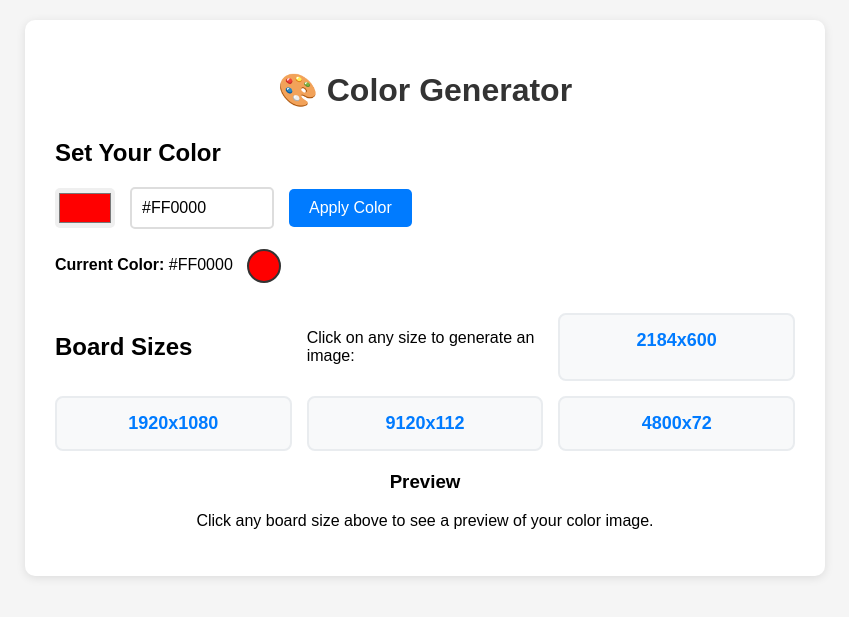
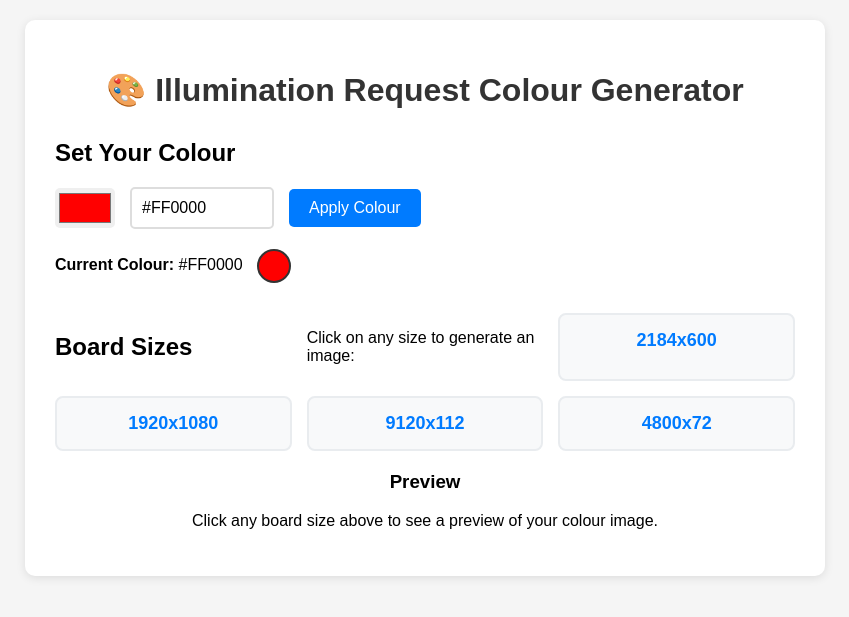
Before and after one commit to RossClarkCodes/illumination-request, a Flask app: page / in a window 1280 px wide. Shown: the top 617 px of the page, without its empty margins (215-1064 px from the left). Run offline with Flask 3, Linux system fonts and the light colour scheme.

Commit message:
Update UI text to use British spelling (Colour)

```diff
--- a/templates/index.html
+++ b/templates/index.html
@@ -102,20 +102,20 @@
 </head>
 <body>
     <div class="container">
-        <h1>🎨 Color Generator</h1>
+        <h1>🎨 Illumination Request Colour Generator</h1>
 
         <div class="color-section">
-            <h2>Set Your Color</h2>
+            <h2>Set Your Colour</h2>
             <form method="POST" action="/set_color">
                 <div class="color-input">
                     <input type="color" id="colorPicker" name="color" value="{{ current_color }}" onchange="updateTextInput()">
                     <input type="text" id="colorText" name="color_text" value="{{ current_color }}" onchange="updateColorPicker()">
-                    <button type="submit">Apply Color</button>
+                    <button type="submit">Apply Colour</button>
                 </div>
             </form>
 
             <div>
-                <strong>Current Color:</strong> {{ current_color }}
+                <strong>Current Colour:</strong> {{ current_color }}
                 <div class="current-color" style="background-color: {{ current_color }};"></div>
             </div>
         </div>
@@ -132,7 +132,7 @@
 
         <div class="preview">
             <h3>Preview</h3>
-            <p>Click any board size above to see a preview of your color image.</p>
+            <p>Click any board size above to see a preview of your colour image.</p>
         </div>
     </div>
 
```
